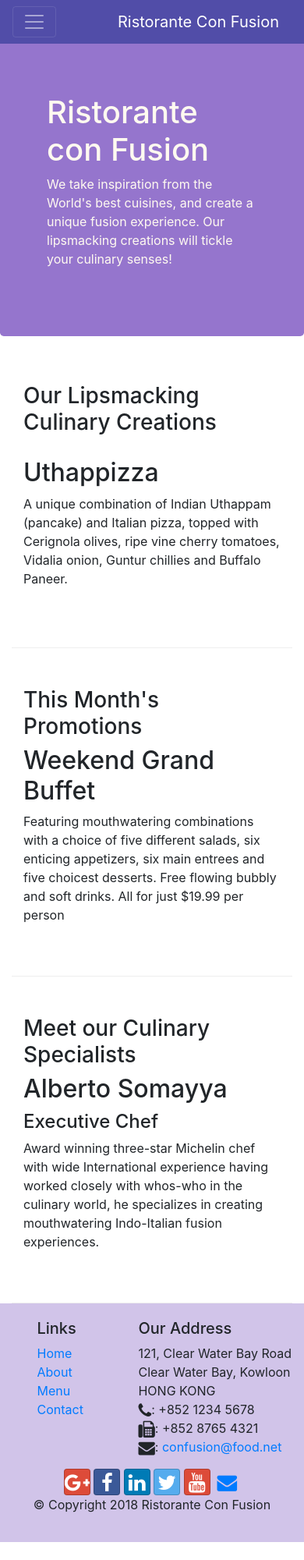
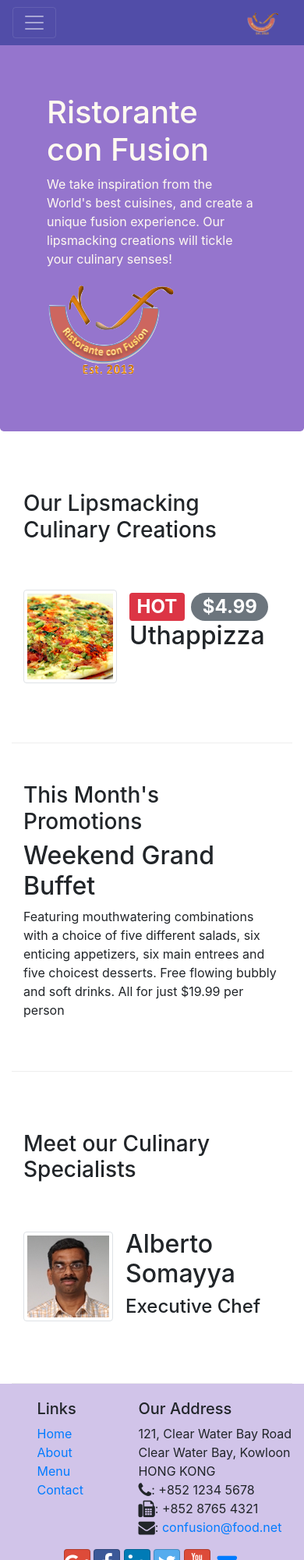
Before and after one commit to scottaames/WebsiteExample-Restaurant, a website: page index.html in a window 390 px wide. Shown: the top 2000 px of the page at 78% size. Before the commit the page ends 1977 px from the top, so only its background shows below. Drawn offline with nearby package versions, Linux system fonts and the light colour scheme.

Commit message:
Alerting Users

```diff
--- a/index.html
+++ b/index.html
@@ -23,7 +23,7 @@
             <button class="navbar-toggler" type="button" data-toggle="collapse" data-target="#Navbar">
                 <span class="navbar-toggler-icon"></span>
             </button>
-            <a class="navbar-brand" href="#">Ristorante Con Fusion</a>
+            <a class="navbar-brand" href="#"><img src="img/logo.png" height="30" width="41"></a>
                 <div class="collapse navbar-collapse" id="Navbar">
                     <ul class="navbar-nav mr-auto">
                         <li class="nav-item active"><a class="nav-link" href="#"><span class="fa fa-home"></span> Home</a></li>
@@ -42,7 +42,8 @@
                     <h1>Ristorante con Fusion</h1>
                     <p>We take inspiration from the World's best cuisines, and create a unique fusion experience. Our lipsmacking creations will tickle your culinary senses!</p>
                 </div>
-                <div class="col-12 col-sm">
+                <div class="col-12 col-sm align-self-center">
+                    <img src="img/logo.png" class="img-fluid">
                 </div>
             </div>
         </div>
@@ -54,11 +55,23 @@
                 <h3>Our Lipsmacking Culinary Creations</h3>
             </div>
             <div class="col col-sm order-sm-first col-md">
-                <h2>Uthappizza</h2>
-                <p>A unique combination of Indian Uthappam (pancake) and Italian pizza, topped with Cerignola olives, ripe vine cherry tomatoes, Vidalia onion, Guntur chillies and Buffalo Paneer.</p>
+                <div class="media">
+                    <img class="d-flex mr-3 img-thumbnail align-self-center"
+                         src="img/uthappizza.png" alt="Uthappizza">
+                    <div class="media-body">
+                        <h2 class="mt-0">
+                            <span class="badge badge-danger">HOT</span>
+                            <span class="badge badge-pill badge-secondary">$4.99</span>
+                            Uthappizza
+                        </h2>
+                        <p class="d-none d-sm-block">A unique combination of Indian Uthappam (pancake) and
+                            Italian pizza, topped with Cerignola olives, ripe vine
+                            cherry tomatoes, Vidalia onion, Guntur chillies and
+                            Buffalo Paneer.</p>
+                    </div>
+                </div>
             </div>
         </div>
-
 
         <div class="row row-content align-items-center">
             <div class="col-12 col-sm-4 col-md-3">
@@ -75,9 +88,19 @@
                 <h3>Meet our Culinary Specialists</h3>
             </div>
             <div class="col col-sm order-sm-first col-md">
-                <h2>Alberto Somayya</h2>
-                <h4>Executive Chef</h4>
-                <p>Award winning three-star Michelin chef with wide International experience having worked closely with whos-who in the culinary world, he specializes in creating mouthwatering Indo-Italian fusion experiences. </p>
+                <div class="media">
+                    <img class="d-flex mr-3 img-thumbnail align-self-center"
+                         src="img/alberto.png" alt="Alberto Somayya">
+                    <div class="media-body">
+                        <h2 class="mt-0">Alberto Somayya</h2>
+                        <h4>Executive Chef</h4>
+                        <p class="d-none d-sm-block">Award winning three-star Michelin chef with wide
+                            International experience having worked closely with
+                            whos-who in the culinary world, he specializes in
+                            creating mouthwatering Indo-Italian fusion experiences.
+                        </p>
+                    </div>
+                </div>
             </div>
         </div>
     </div>
```
Also changed, not shown: aboutus.html (+5 -5 lines), contactus.html (+5 -4 lines), img/alberto.png (added), img/buffet.png (added), img/logo.png (added), img/uthappizza.png (added), 1 other file.
